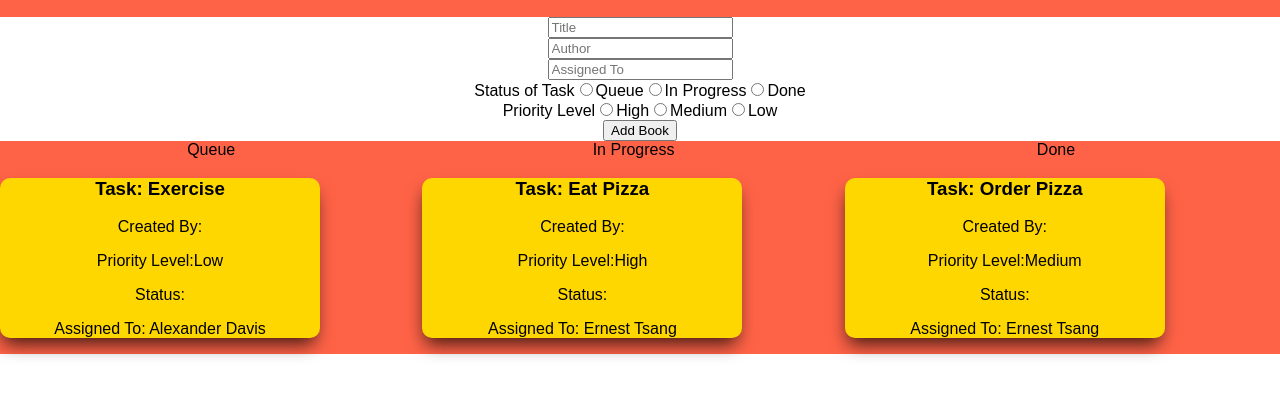
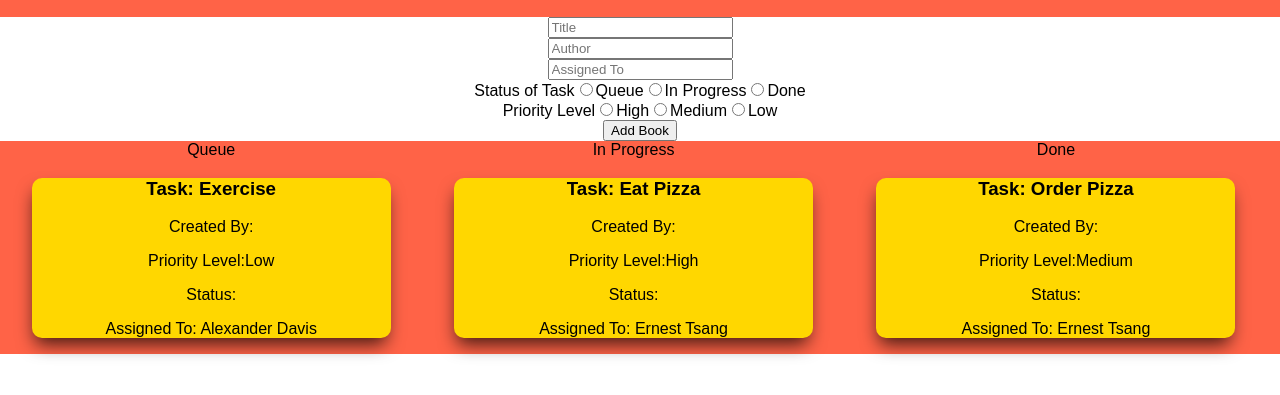
Before and after one commit to adavis001/redux_Kanban, a React app: page / in a window 1280 px wide. Shown: the part 173-568 px from the top of the page. Built offline with nearby package versions, Linux system fonts and the light colour scheme.

Commit message:
tasks are centered

```diff
--- a/src/containers/App/styles.css
+++ b/src/containers/App/styles.css
@@ -16,7 +16,8 @@
   box-shadow: -1px 10px 18px -4px rgba(0, 0, 0, 0.75);
   background-color: gold;
   text-align: center;
-  width: 25vw
+  margin: auto;
+  width: 85%;
 }
 #BookIt{
   background-color: tomato;
```
